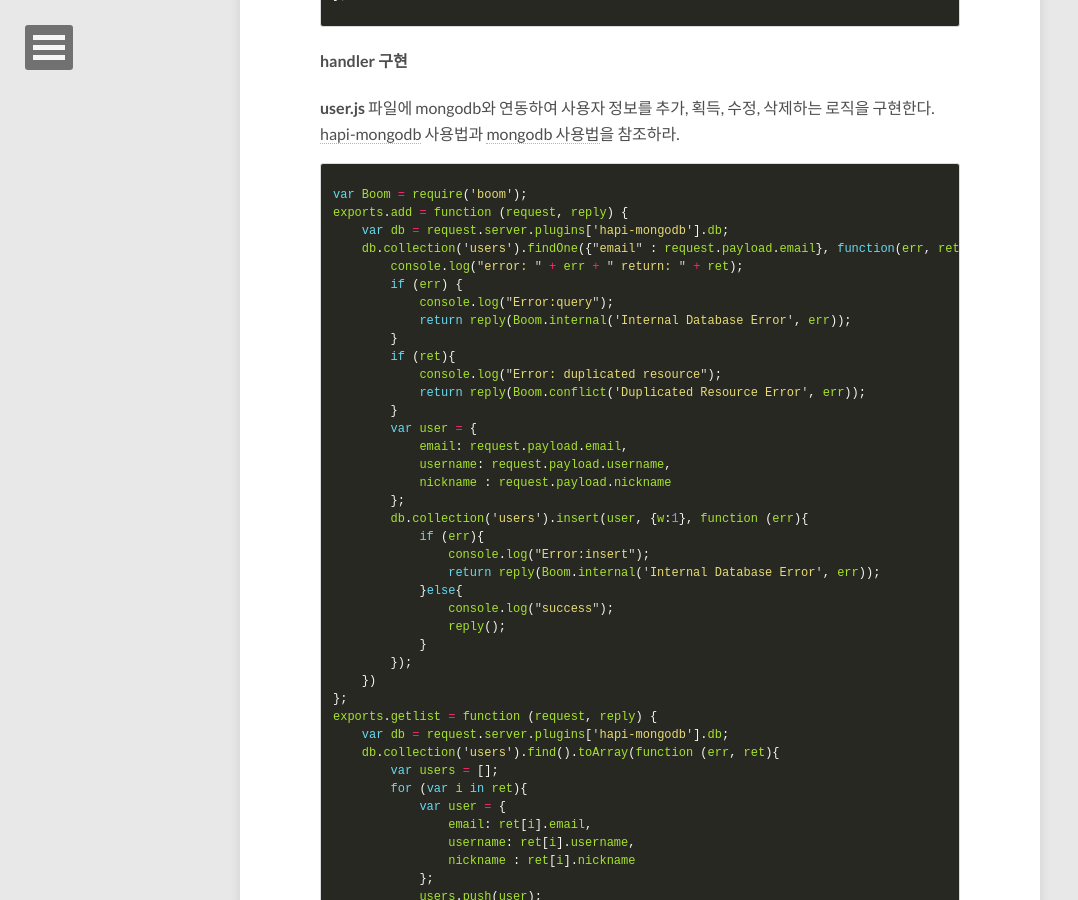
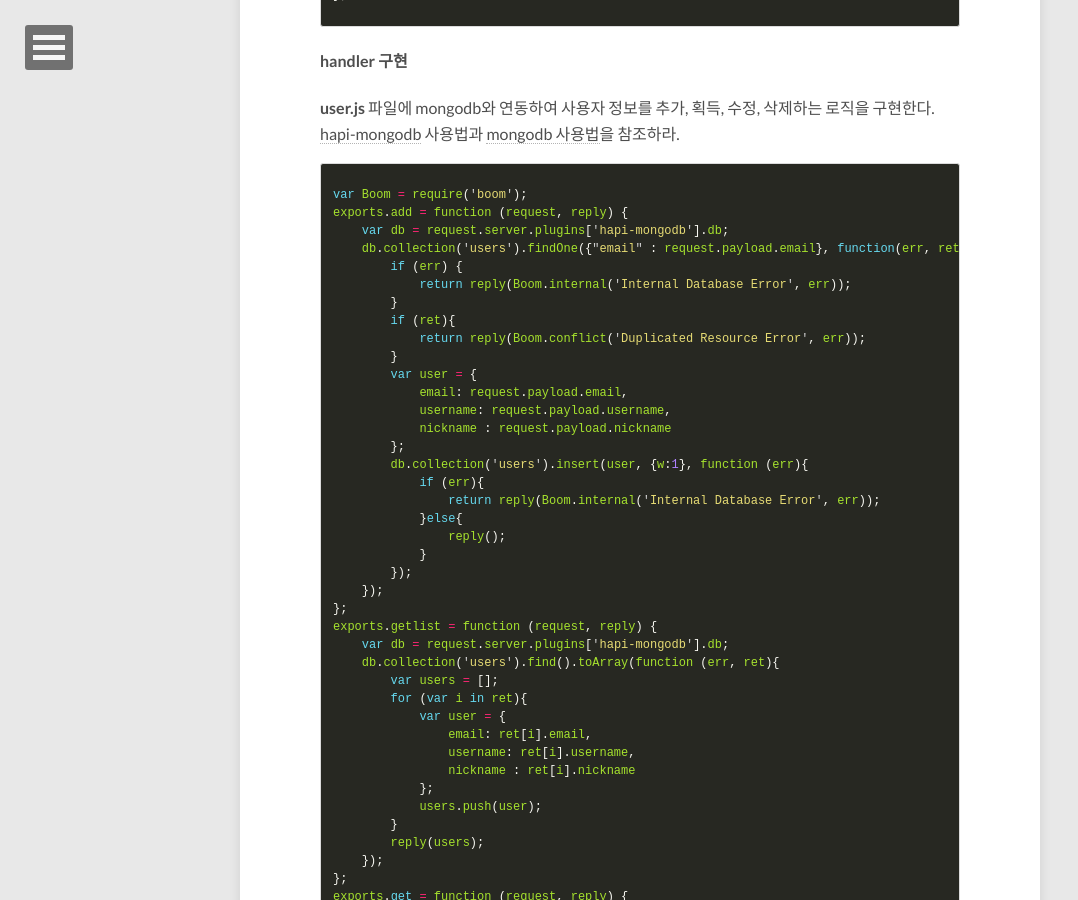
Before and after one commit to dakoo/dakoo.github.io, a Jekyll site: the page built from _posts/2015-07-14-simple-restapi-using-hapi-mongodb-sample-2.md, in a window 1280 px wide and 900 px high, scrolled down 2973 px. Shown: the whole window, without its empty margins (0-1078 px from the left). Built offline with Jekyll 4.4.1, drawn with Linux system fonts in a browser that asks for light colours; nearby versions of some CDN libraries; comment, search, counter and statistics services are not loaded; some of the changed text lies outside the part shown.

Commit message:
Update 2015-07-14-simple-restapi-using-hapi-mongodb-sample-2.md

```diff
--- a/_posts/2015-07-14-simple-restapi-using-hapi-mongodb-sample-2.md
+++ b/_posts/2015-07-14-simple-restapi-using-hapi-mongodb-sample-2.md
@@ -114,13 +114,10 @@ var Boom = require('boom');
 exports.add = function (request, reply) {
     var db = request.server.plugins['hapi-mongodb'].db;
     db.collection('users').findOne({"email" : request.payload.email}, function(err, ret) {
-        console.log("error: " + err + " return: " + ret);
         if (err) {
-            console.log("Error:query");
             return reply(Boom.internal('Internal Database Error', err));
         }
         if (ret){
-            console.log("Error: duplicated resource");
             return reply(Boom.conflict('Duplicated Resource Error', err));
         }
         var user = {
@@ -130,14 +127,12 @@ exports.add = function (request, reply) {
         };
         db.collection('users').insert(user, {w:1}, function (err){
             if (err){
-                console.log("Error:insert");
                 return reply(Boom.internal('Internal Database Error', err));
             }else{
-                console.log("success");
                 reply();
             }
         });
-    })
+    });
 };
 exports.getlist = function (request, reply) {
     var db = request.server.plugins['hapi-mongodb'].db;
```
